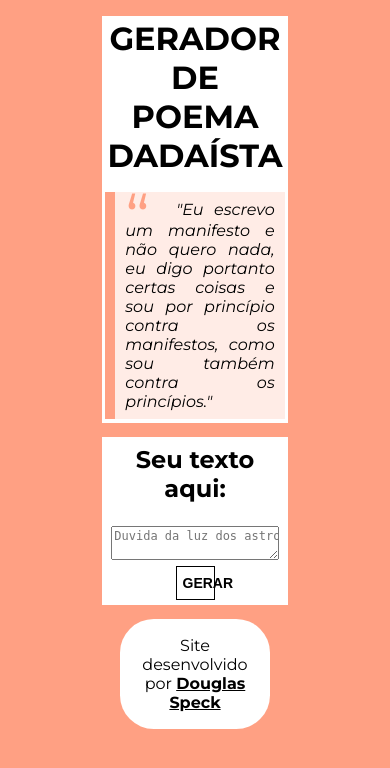
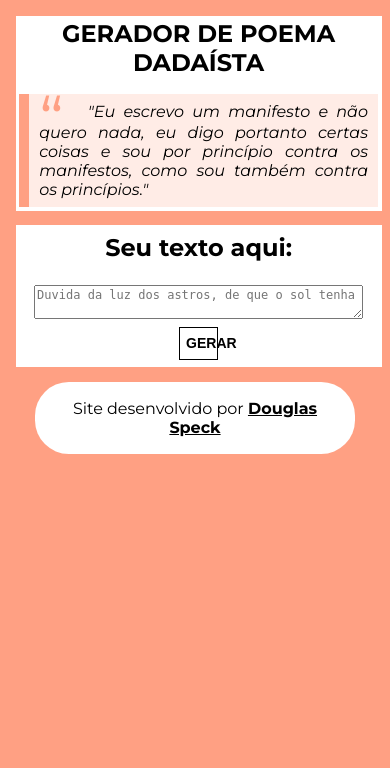
Before and after one commit to douglasspeck/dada, a PHP site: page / in a window 390 px wide. Shown: the top 768 px of the page. Run offline with PHP 8.4, Linux system fonts and the light colour scheme.

Commit message:
Responsivity

```diff
--- a/style.css
+++ b/style.css
@@ -122,3 +122,18 @@ a {
     margin: auto;
     text-align: center;
 }
+
+@media only screen and (max-device-width: 900px) {
+    header {
+        width: 100%;
+    }
+    h1 {
+        font-size: 1.5em;
+    }
+    .content {
+        width: 100%;
+    }
+    footer {
+        width: 80%;
+    }
+}
```
